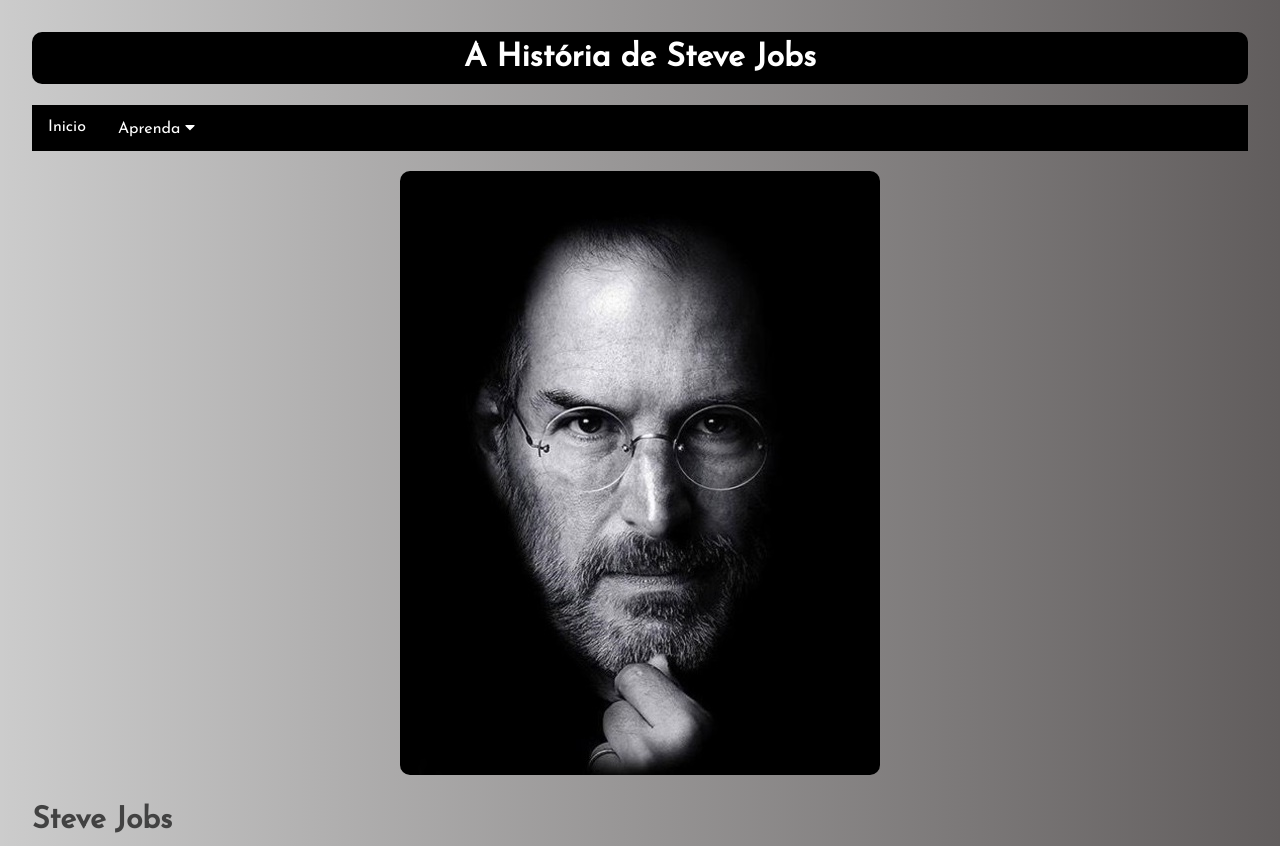
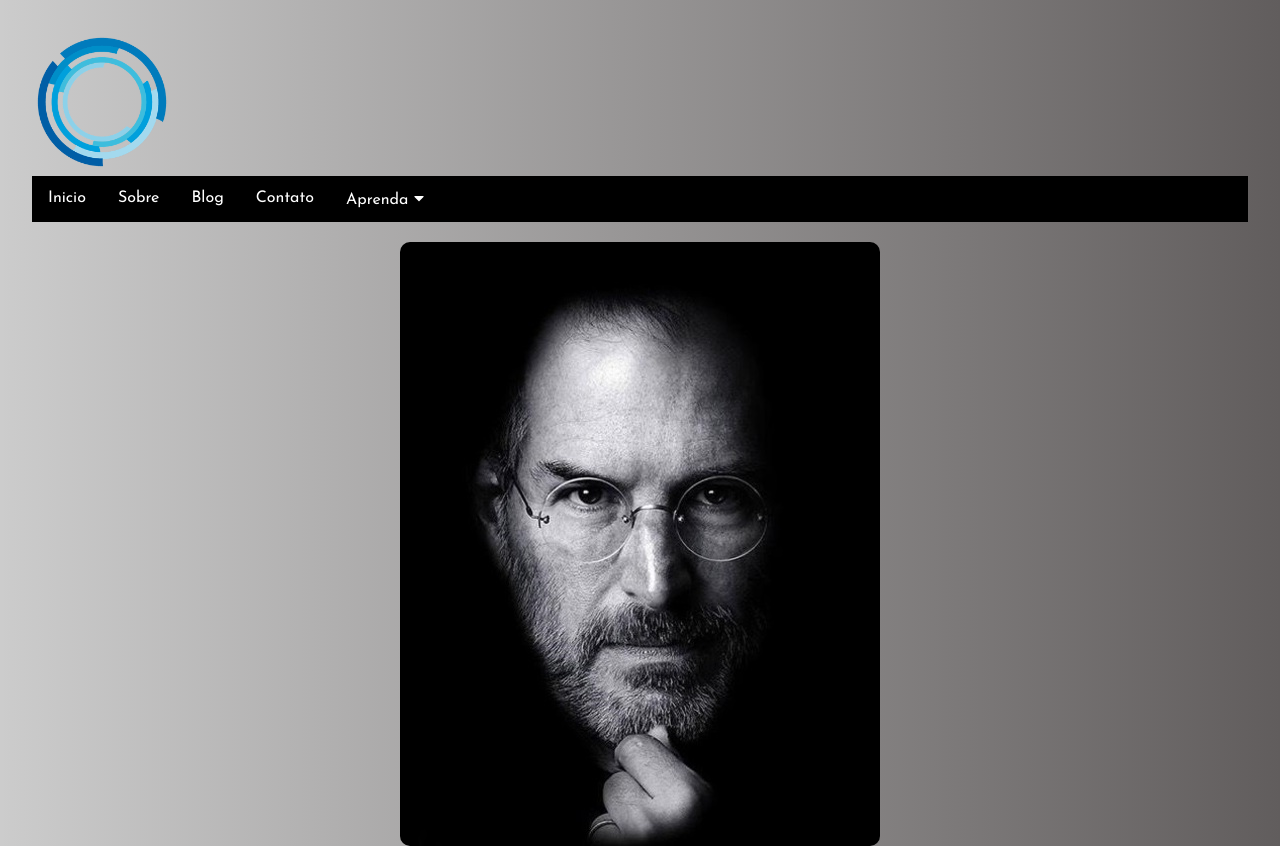
Before and after one commit to kleber011/ProjetoIntegrado, a plain HTML site: page stevejobs.html in a window 1280 px wide. Shown: the top 846 px of the page. Drawn offline with Linux system fonts and the light colour scheme; files that its build step writes are made by us from their sources.

Commit message:
Add files via upload

```diff
--- a/stevejobs.html
+++ b/stevejobs.html
@@ -19,14 +19,19 @@
 
     <header>
 
-        <h1 id="titulo">A História de Steve Jobs</h1>
+      <div class="logo">  <img src="img/logo.png" alt="Logo Site" height="140" width="140">  </div>
+
 
       <div class="navbar">
           <a href="index.html">Inicio</a>
+
           <div class="dropdown">
             <button class="dropbtn">Aprenda
               <i class="fa fa-caret-down"></i>
             </button>
+            <a href="sobre.html">Sobre</a>
+            <a href="blog.html">Blog</a>
+            <a href="contato.html">Contato</a>
             <div class="dropdown-content">
               <div class="header">
                 <h2>Aulas de Programação</h2>
@@ -52,7 +57,6 @@
                   <a href="html5.html">HTML5</a>
                 </div>
               </div>
-
             </div>
           </div>
         </div>
```
Lines whose indentation alone changed are shown as unchanged.
